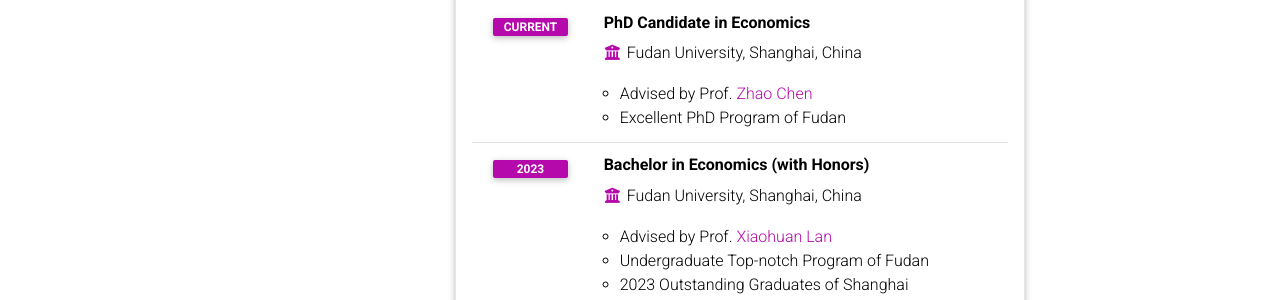
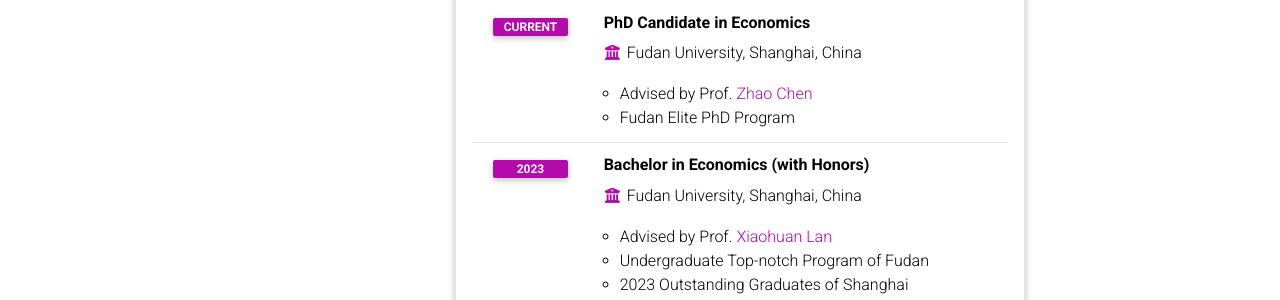
Before and after one commit to fduzz/fduzz.github.io, a Jekyll site: the page built from _pages/cv.md, in a window 1280 px wide and 1248 px high. Shown: the part 454-754 px from the top of the window. Built offline with Jekyll 4.4.1, drawn with Linux system fonts in a browser that asks for light colours; comment, search, counter and statistics services are not loaded; a style sheet for code colours, icons or effects is not loaded.

Commit message:
Update cv.yml

```diff
--- a/_data/cv.yml
+++ b/_data/cv.yml
@@ -18,7 +18,7 @@
       year: Current
       description:
         - Advised by Prof. <a href="https://scholar.google.com/citations?user=H9oK5GkAAAAJ">Zhao Chen</a>
-        - Excellent PhD Program of Fudan
+        - Fudan Elite PhD Program
         #- title: Description 3.
           #contents:
             #- Sub-description 1.
```
